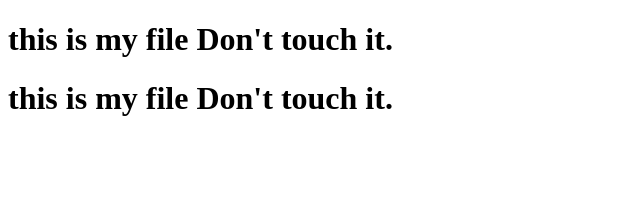
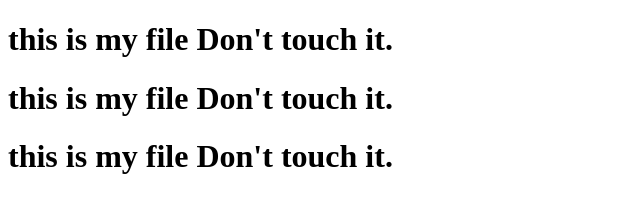
Before and after one commit to codeofjarvis/html-portfolio, a plain HTML site: page myfile.html in a window 1280 px wide. Shown: the whole page, without its empty margins (0-640 px from the left). Drawn offline with Linux system fonts and the light colour scheme.

Commit message:
add new 3nd line

```diff
--- a/myfile.html
+++ b/myfile.html
@@ -8,5 +8,6 @@
   <body>
     <h1>this is my file Don't touch it.</h1>
     <h1>this is my file Don't touch it.</h1>
+    <h1>this is my file Don't touch it.</h1>
   </body>
 </html>
```
